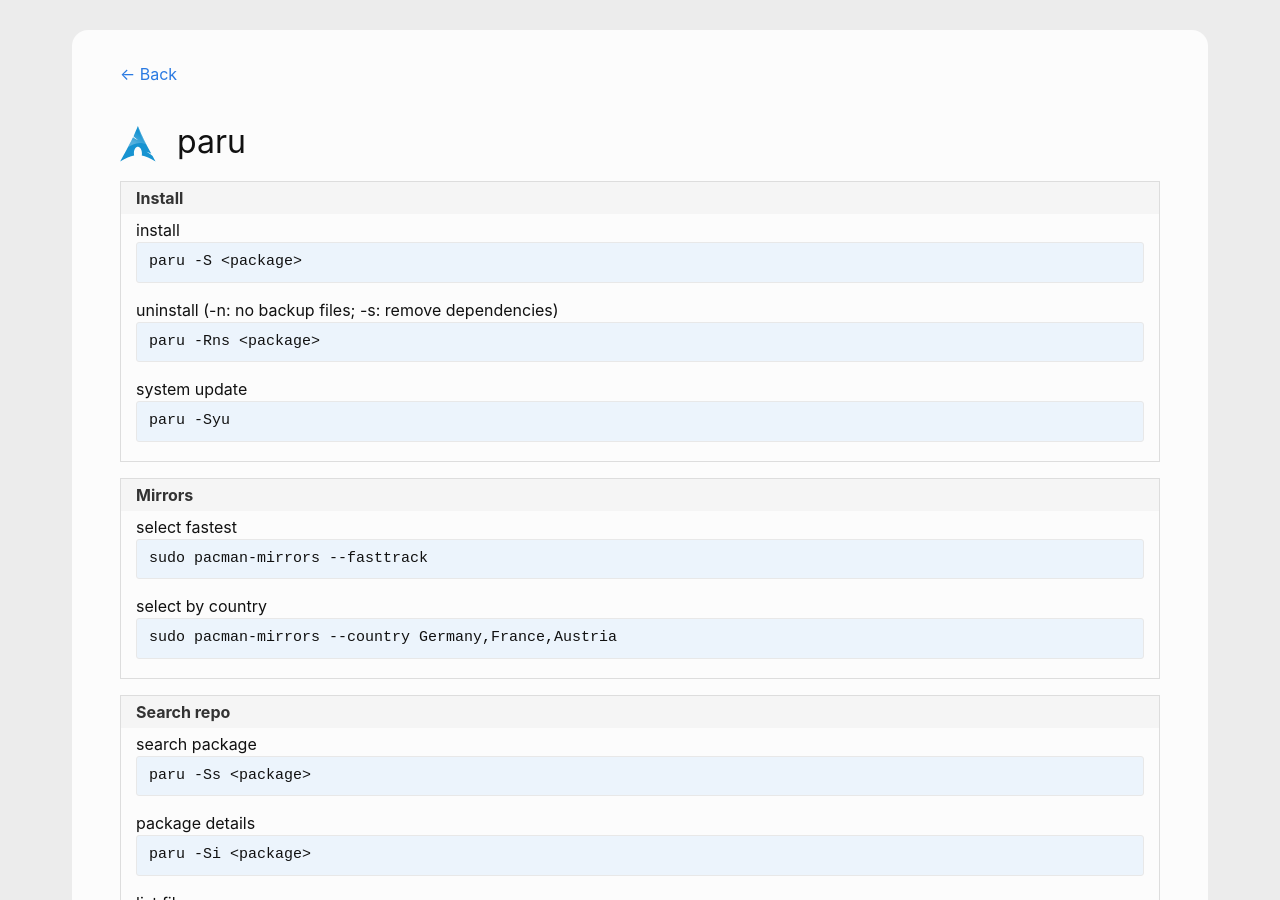
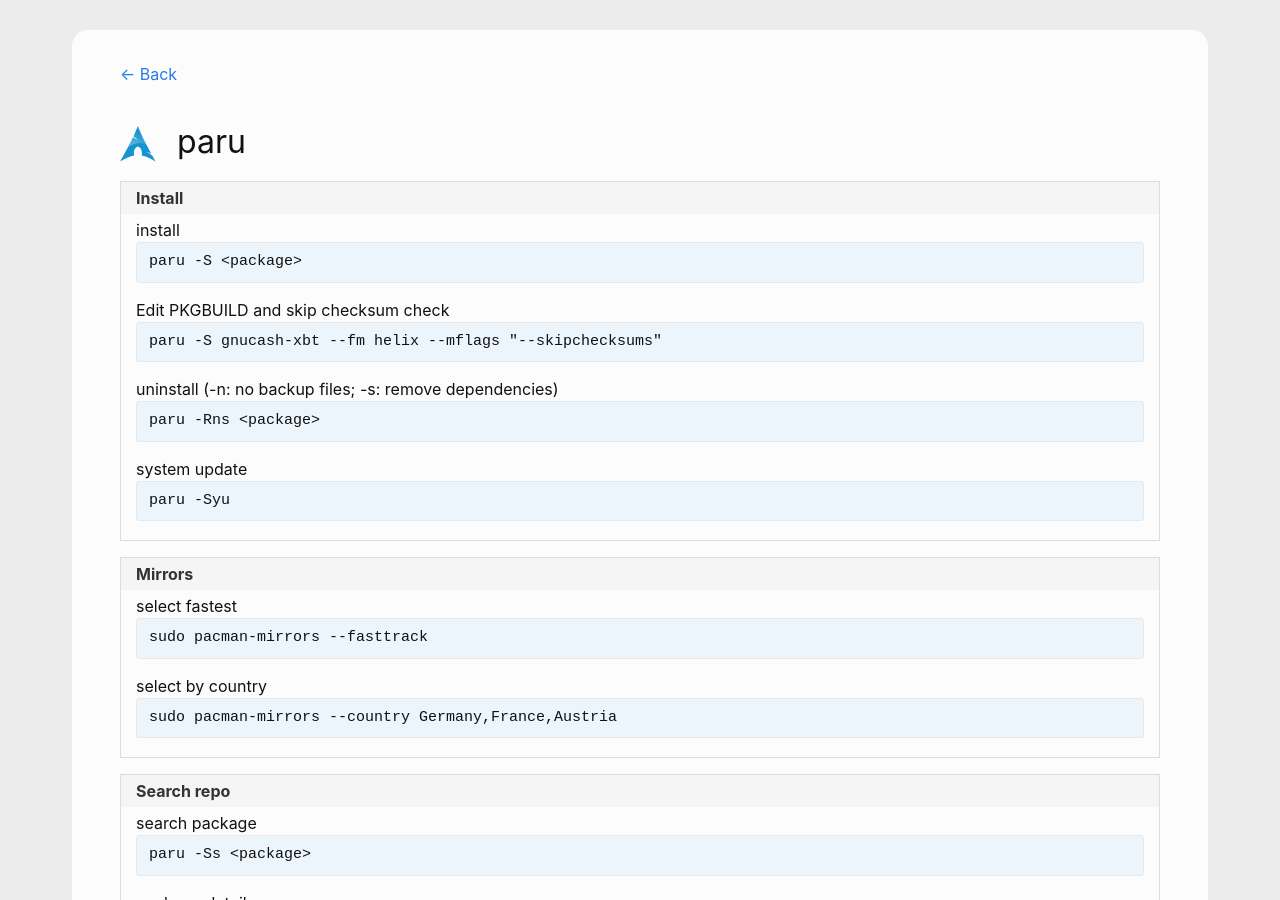
Before and after one commit to andreas-mausch/cheatsheets, a Jekyll site: the page built from _cheatsheets/paru.md, in a window 1280 px wide and 900 px high. Built offline with Jekyll 4.4.1, drawn with Linux system fonts in a browser that asks for light colours.

Commit message:
paru: Skip checksum check

```diff
--- a/_cheatsheets/paru.md
+++ b/_cheatsheets/paru.md
@@ -6,6 +6,7 @@
   - name: Install
     commands:
       install: paru -S <package>
+      Edit PKGBUILD and skip checksum check: paru -S gnucash-xbt --fm helix --mflags "--skipchecksums"
       "uninstall (-n: no backup files; -s: remove dependencies)": paru -Rns <package>
       system update: paru -Syu
   - name: Mirrors
```
